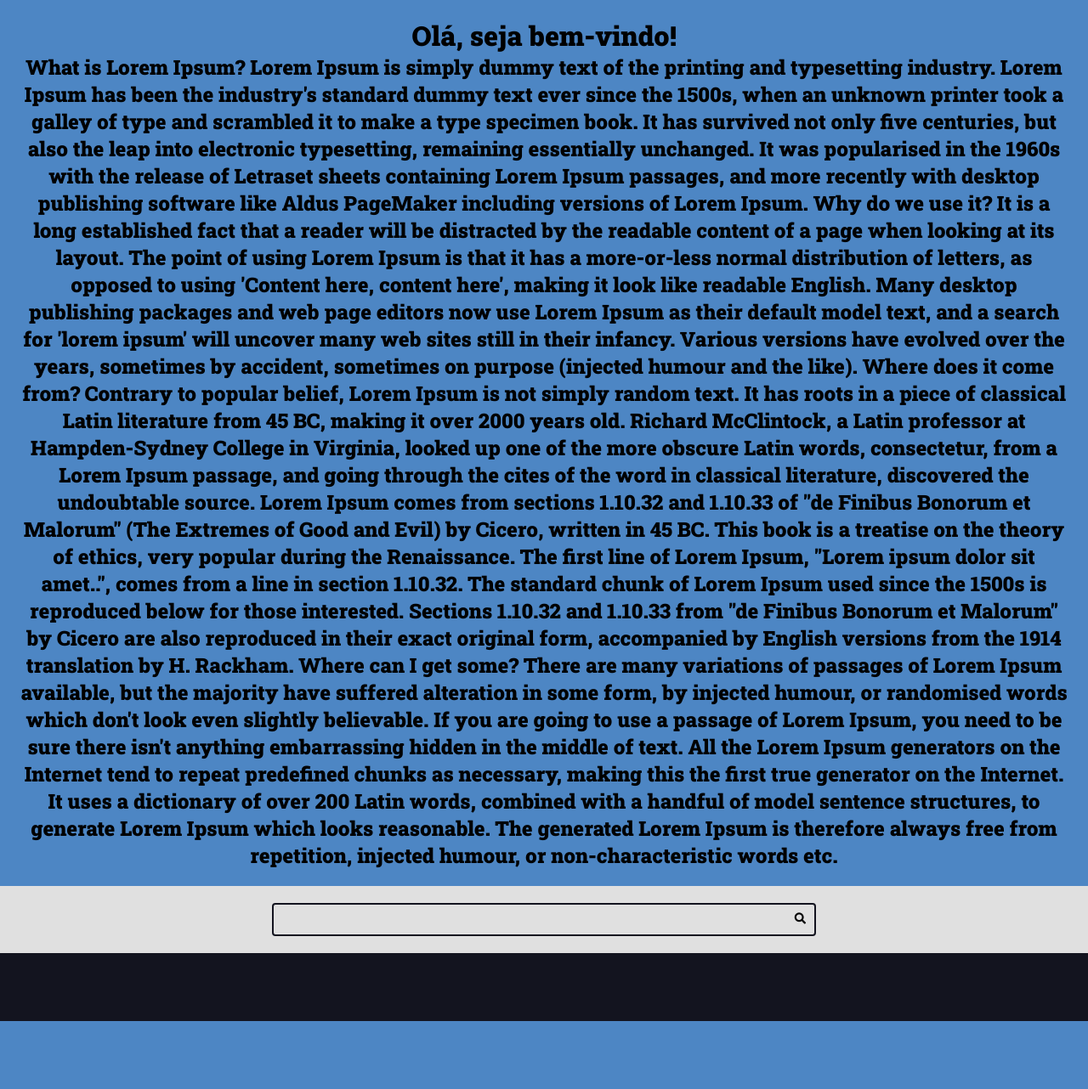
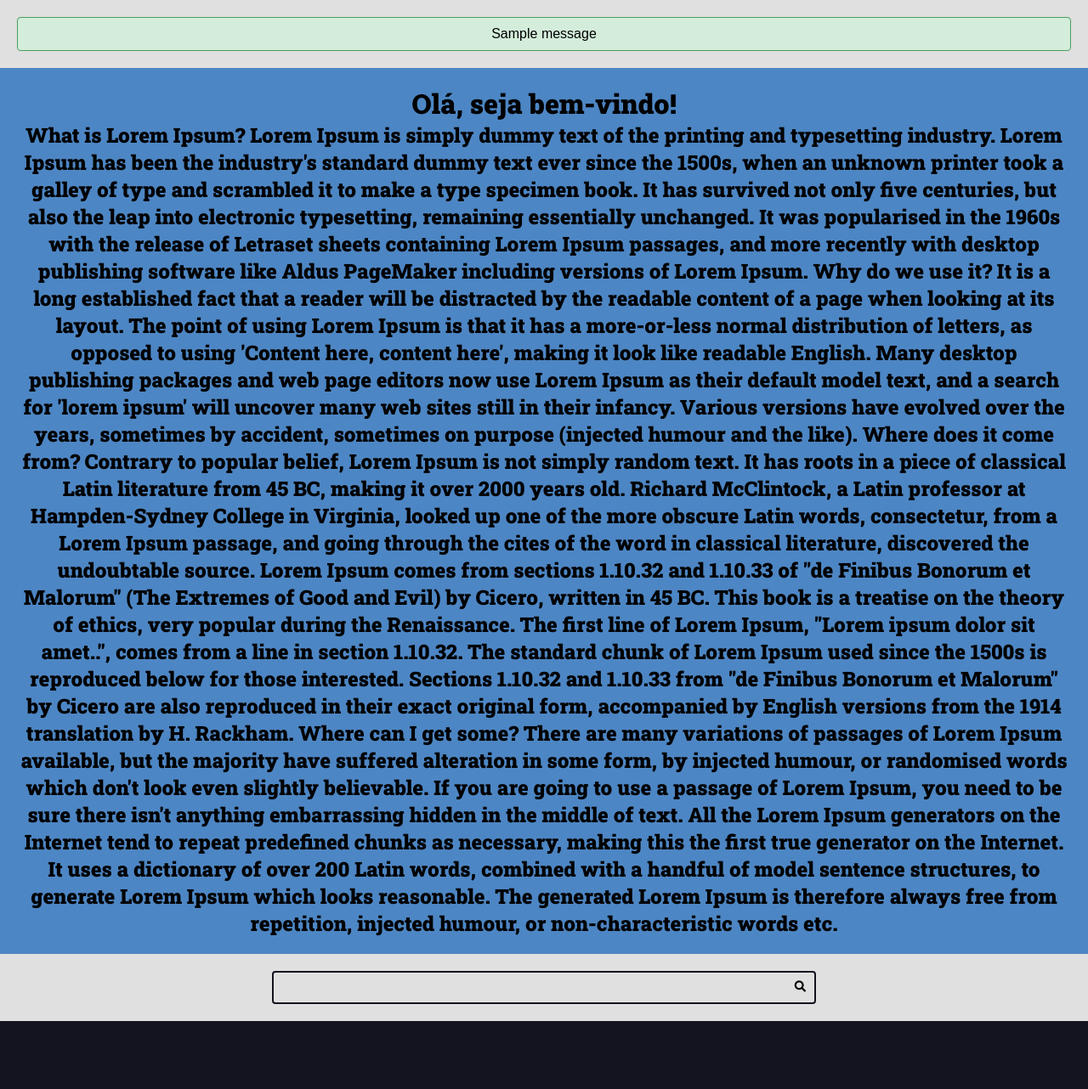
Before and after one commit to joaaovitorrodrigues/trackerreine, a Django app: page /monitoramento/ in a window 1280 px wide. Shown: the part 93-1375 px from the top of the page at 85% size. Before the commit the page ends 1295 px from the top, so only its background shows below. Run offline with Django 4.2, Linux system fonts and the light colour scheme; tables that the repository leaves empty hold one stand-in row (values such as "Sample post"); one stand-in notice (Sample message) is shown.

Commit message:
tratando error_messages e ajustando css

```diff
--- a/monitoramento/static/monitoramento/css/monitoramento.css
+++ b/monitoramento/static/monitoramento/css/monitoramento.css
@@ -164,6 +164,52 @@
     filter: brightness(.8);
 }
 
+/* MENSAGENS */
+
+.messages-container{
+    display: flex;
+    flex-flow: column nowrap;
+    gap: calc(var(--spacing-gutter-medium) / 2);
+}
+
+.message {
+    padding: 1rem;
+    border-radius: 4px;
+    border: 1px solid var(--color-dark-text);
+    background: var(--color-gray-2);
+    color: var(--color-dark-text);
+}
+
+.message-success {
+    border: 1px solid var(--color-sucess-dark);
+    background: var(--color-success-light);
+    color: var(--color-success-dark);
+}
+
+.message-error {
+    border: 1px solid var(--color-error-dark);
+    background: var(--color-error-light);
+    color: var(--color-error-dark);
+}
+
+.message-warning {
+    border: 1px solid var(--color-warning-dark);
+    background: var(--color-warning-light);
+    color: var(--color-warning-dark);
+}
+
+.message-info {
+    border: 1px solid var(--color-info-dark);
+    background: var(--color-info-light);
+    color: var(--color-info-dark);
+}
+
+.message-debug {
+    border: 1px solid var(--color-debug-dark);
+    background: var(--color-debug-light);
+    color: var(--color-debug-dark);
+}
+
 /* FORMS */
 
 .form-content {
@@ -213,3 +259,13 @@
         grid-template-columns: repeat(auto-fit, minmax(100%, 1fr));
     }
 }
+
+.main-content {
+    text-align: center;
+}
+
+@media (max-width: 600px) {
+    .form-content-grid {
+        grid-template-columns: repeat(auto-fit, minmax(100%, 1fr));
+    }
+}
--- a/monitoramento/templates/monitoramento/pages/monitoramento.html
+++ b/monitoramento/templates/monitoramento/pages/monitoramento.html
@@ -2,6 +2,9 @@
 {% extends 'global/base.html' %}
 
 {% block content %}
+
+{% include 'monitoramento/partials/message.html' %}
+
     <main class="main-maps-container">
         <div class="main-content container">
             <h1>Olá, seja bem-vindo!</h1>
--- /dev/null
+++ b/monitoramento/templates/monitoramento/partials/message.html
@@ -0,0 +1,11 @@
+{% if messages %}
+<div class="main-content container messages-container">
+    {% for message in messages %}
+        <div class="message {{ message.tags}}">
+
+            {{ message }}
+
+        </div>
+    {% endfor %}
+</div>
+{% endif %}
--- a/monitoramento/views.py
+++ b/monitoramento/views.py
@@ -1,5 +1,11 @@
 from django.shortcuts import render
 from django.http import HttpResponse
 
+
 def monitoramento(request):
+
     return render(request, 'monitoramento/pages/monitoramento.html')
+
+
+def search(request):
+    pass
--- a/users/views.py
+++ b/users/views.py
@@ -1,6 +1,6 @@
 
 from django.shortcuts import redirect, render
-
+from django.contrib import messages
 from django.http import Http404
 
 from .forms import RegisterForm
```
Also changed, not shown: TrackerReine/settings.py (+10 -0 lines), users/forms.py (+52 -15 lines), users/templates/users/pages/register_view.html (+12 -0 lines).
